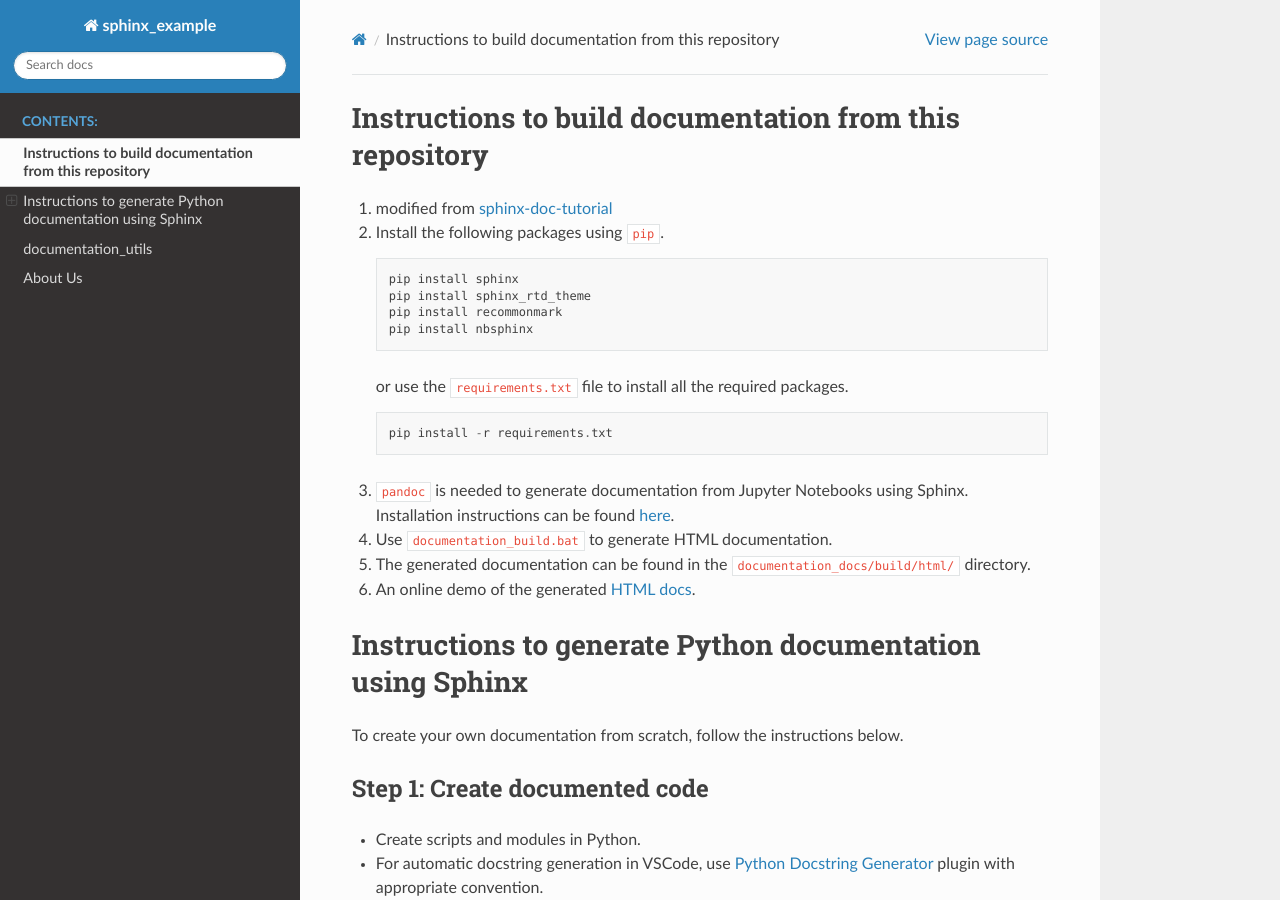
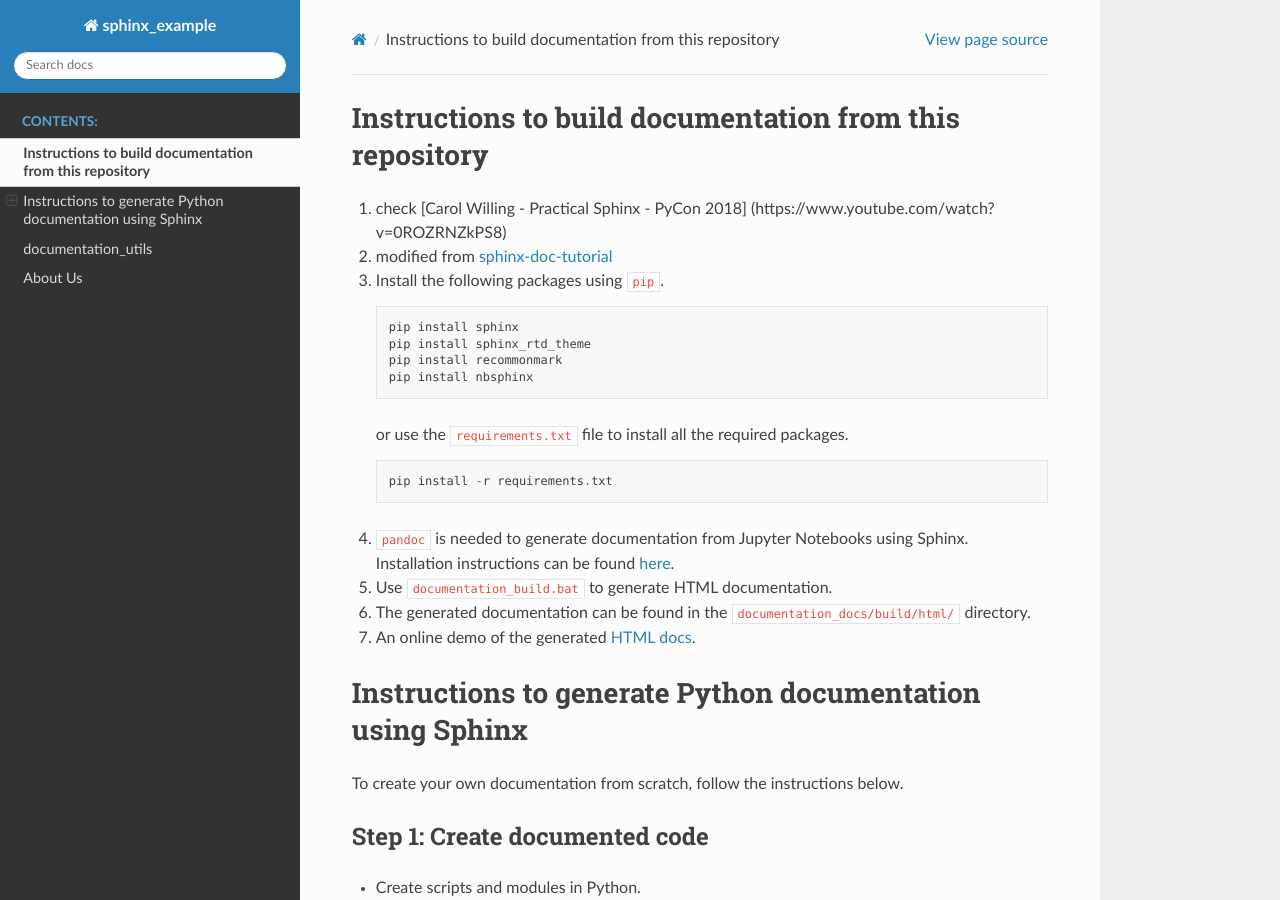
Before and after one commit to shadisharba/numerical_tools_and_friends, a Sphinx documentation site: the page built from documentation_docs/source/documentation_sphinx.md, in a window 1280 px wide and 900 px high. Built offline with Sphinx 7.4.7 and the Read the Docs theme 2.0.0, drawn with Linux system fonts in a browser that asks for light colours.

Commit message:
add sphinx reference

````diff
--- a/documentation_docs/source/documentation_sphinx.md
+++ b/documentation_docs/source/documentation_sphinx.md
@@ -1,5 +1,5 @@
 # Instructions to build documentation from this repository
-
+0. check [Carol Willing - Practical Sphinx - PyCon 2018] (https://www.youtube.com/watch?v=0ROZRNZkPS8)
 1. modified from [sphinx-doc-tutorial](https://git.opendfki.de/dinesh_krishna.natarajan/sphinx-doc-tutorial)
 2. Install the following packages using `pip`.
    ```
````
